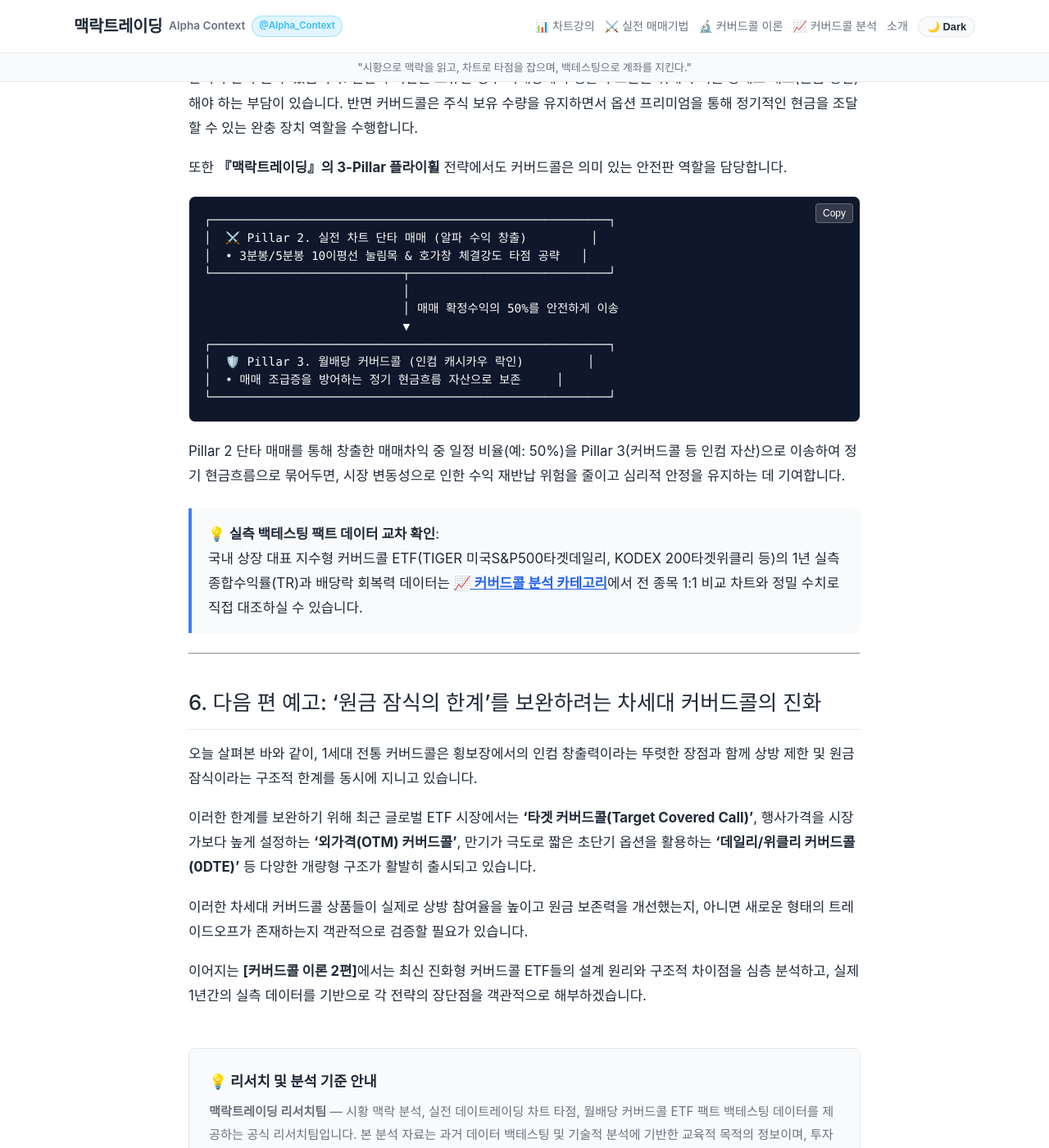
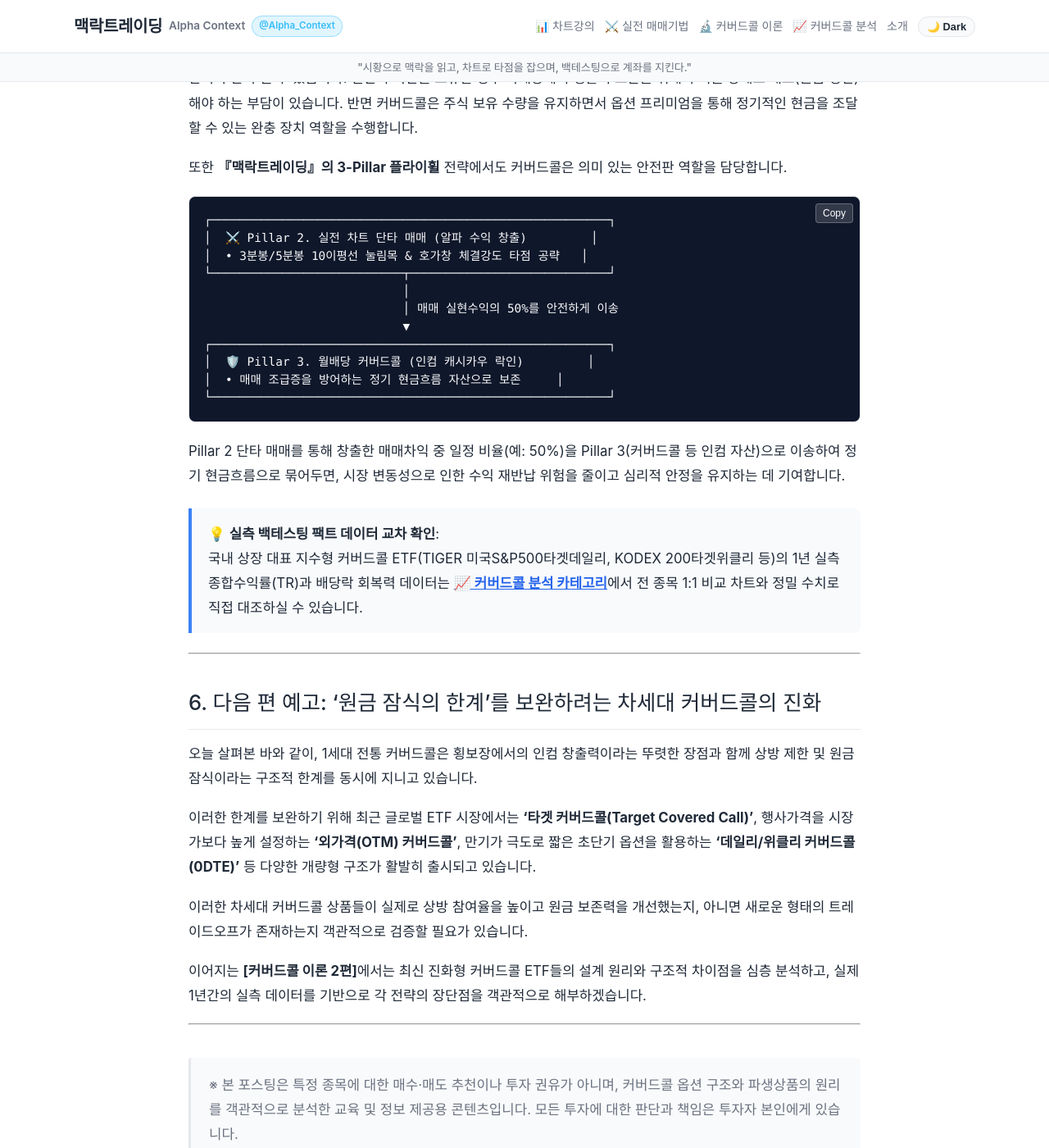
Before and after one commit to ideaspot360/stock, a Jekyll site: the page built from _posts/2026-11-15-covered-call-theory-part1-mechanics.md, in a window 1280 px wide and 1400 px high, scrolled down 5264 px. Shown: the whole window at 82% size. Built offline with Jekyll 4.4.1, drawn with Linux system fonts in a browser that asks for light colours; some of the changed text lies outside the part shown.

Commit message:
fix: remediate regulatory violations and add standard disclaimers for 100/100 ironclad compliance

```diff
--- a/_posts/2026-11-15-covered-call-theory-part1-mechanics.md
+++ b/_posts/2026-11-15-covered-call-theory-part1-mechanics.md
@@ -73,7 +73,7 @@ A씨는 자산 평가익 1천만 원에 프리미엄 수입 1,000만 원을 더
 |:---|---:|---:|:---:|:---|
 | **대세 상승장 (+20%)** | **+20% 전액 반영** | +2~3% 수준 | **본주 우위** | 행사가격 이상의 초과 상승분이 콜옵션 매수자에게 귀속됨 |
 | **완만한 상승장 (+3%)** | +3% 수익 | **+4~5% 수준** | **커버드콜 우위** | 자산 상승분과 옵션 프리미엄이 모두 수익에 합산됨 |
-| **지루한 횡보장 (0%)** | 0% (변동 없음) | **+1~1.5% 수준** | **커버드콜 우위** | 가격 변동이 없는 상태에서 옵션 프리미엄이 확정 수익으로 기여 |
+| **지루한 횡보장 (0%)** | 0% (변동 없음) | **+1~1.5% 수준** | **커버드콜 우위** | 가격 변동이 없는 상태에서 수취한 옵션 프리미엄이 인컴 수익으로 기여 |
 | **완만한 하락장 (-3%)** | -3% 평가손실 | **-1.5~-2% 수준** | **커버드콜 우위** | 수취한 프리미엄이 자산 하락 손실을 부분 완충함 |
 | **대세 하락장 (-20%)** | -20% 손실 | **-18~-19% 수준** | **유사 손실** | 프리미엄 완충폭을 초과하는 대규모 하락분이 대부분 반영됨 |
 
@@ -152,7 +152,7 @@ ETF의 분배금은 외부에서 무상으로 지급되는 지원금이 아닙
 │  • 3분봉/5분봉 10이평선 눌림목 & 호가창 체결강도 타점 공략   │
 └───────────────────────────┬────────────────────────────┘
                             │
-                            │ 매매 확정수익의 50%를 안전하게 이송
+                            │ 매매 실현수익의 50%를 안전하게 이송
                             ▼
 ┌────────────────────────────────────────────────────────┐
 │  🛡️ Pillar 3. 월배당 커버드콜 (인컴 캐시카우 락인)         │
@@ -176,3 +176,11 @@ Pillar 2 단타 매매를 통해 창출한 매매차익 중 일정 비율(예: 5
 이러한 차세대 커버드콜 상품들이 실제로 상방 참여율을 높이고 원금 보존력을 개선했는지, 아니면 새로운 형태의 트레이드오프가 존재하는지 객관적으로 검증할 필요가 있습니다.
 
 이어지는 **[커버드콜 이론 2편]**에서는 최신 진화형 커버드콜 ETF들의 설계 원리와 구조적 차이점을 심층 분석하고, 실제 1년간의 실측 데이터를 기반으로 각 전략의 장단점을 객관적으로 해부하겠습니다.
+
+---
+
+<div class="post-disclaimer">
+  ※ 본 포스팅은 특정 종목에 대한 매수·매도 추천이나 투자 권유가 아니며, 커버드콜 옵션 구조와 파생상품의 원리를 객관적으로 분석한 교육 및 정보 제공용 콘텐츠입니다. 모든 투자에 대한 판단과 책임은 투자자 본인에게 있습니다.
+</div>
+
+<div class="post-tags"><span class="tag-item">#커버드콜</span> <span class="tag-item">#콜옵션매도</span> <span class="tag-item">#상방제한</span> <span class="tag-item">#하방노출</span> <span class="tag-item">#원금잠식</span> <span class="tag-item">#월배당</span> <span class="tag-item">#옵션프리미엄</span> <span class="tag-item">#플라이휠</span> <span class="tag-item">#맥락트레이딩</span></div>
```
Also changed, not shown: _posts/2026-11-12-welcome-to-alpha-context.md (+8 -0 lines), _posts/2026-11-15-changwon-10ma-pullback-trading-strategy.md (+3 -3 lines).
